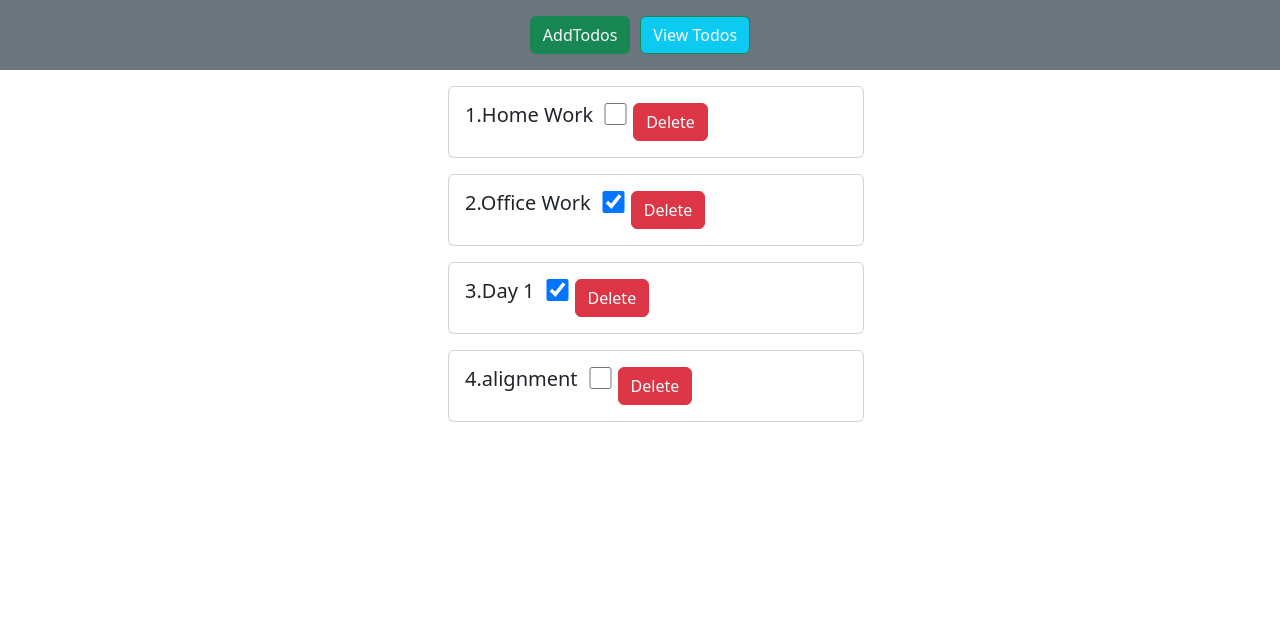
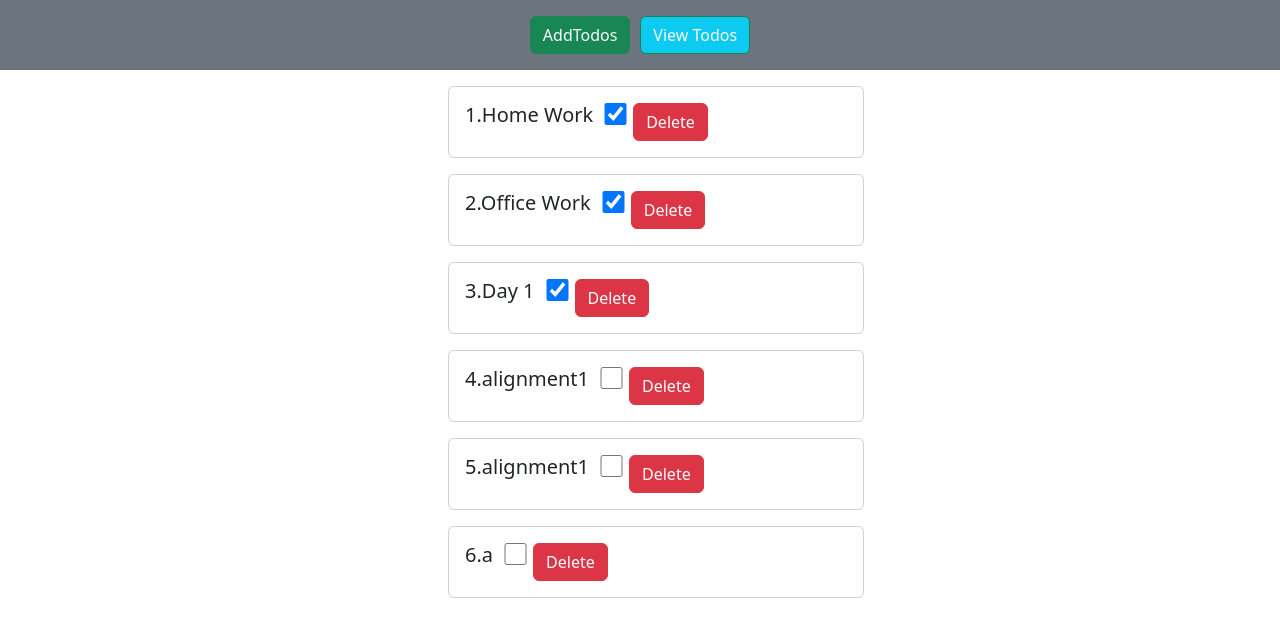
Before and after one commit to Dornal2002/react-assignments, a React (Create React App) app: page / in a window 1280 px wide. Shown: the top 636 px of the page. Built offline with nearby package versions, Linux system fonts and the light colour scheme; data requests are answered from the project's data file.

Commit message:
Assignment 3 Updated

```diff
--- a/db.json
+++ b/db.json
@@ -4,7 +4,7 @@
       "id": "a80c",
       "title": "Home Work",
       "date": "2024-03-11",
-      "isCompleted": false
+      "isCompleted": true
     },
     {
       "id": "0b55",
@@ -19,9 +19,21 @@
       "isCompleted": true
     },
     {
-      "id": "69fe",
-      "title": "alignment",
+      "id": "0641",
+      "title": "alignment1",
       "date": "2024-03-28",
+      "isCompleted": false
+    },
+    {
+      "id": "1214",
+      "title": "alignment1",
+      "date": "2024-03-28",
+      "isCompleted": false
+    },
+    {
+      "id": "b856",
+      "title": "a",
+      "date": "2024-03-12",
       "isCompleted": false
     }
   ]
--- a/src/components/Todos.tsx
+++ b/src/components/Todos.tsx
@@ -12,19 +12,11 @@ export interface Todo {
 }
 
 export default function Todos() {
-  let { todos, loading, error } = useFetch("http://localhost:8000/todos");
+  let { todos, loading, error,refecthData } = useFetch("http://localhost:8000/todos");
   const [todolist, setTodolist] = useState<Todo[]>([]);
-  const [trigger, setTrigger] = useState(0);
+
 
   const navigate = useNavigate();
-
-  // const [newTodo,setNewTodo]=useState<Todo>()
-
-  // useEffect(() => {
-  //   fetch("http://localhost:8000/todos")
-  //     .then((resp) => resp.json())
-  //     .then((data) => setTodolist(data));
-  // }, [trigger]);
 
   useEffect(() => {
     if (todos) {
@@ -50,7 +42,8 @@ export default function Todos() {
     })
       .then((res) => res.json())
       .then(() => {
-        setTrigger(trigger + 1);
+        refecthData(true)
+        // setTrigger(trigger + 1);
       });
   };
 
@@ -62,7 +55,7 @@ export default function Todos() {
       },
     })
       .then(() => alert("Deleted Successfully"))
-      .then(() => setTrigger(trigger + 1));
+      .then(() =>  refecthData(true));
   };
 
   return (
--- a/src/components/useFetch.tsx
+++ b/src/components/useFetch.tsx
@@ -10,7 +10,11 @@ export default function useFetch(url: string) {
   const [todos, setTodos] = useState<Todo[]>([]);
   const [loading, setLoading] = useState<boolean>(true);
   const [error, setError] = useState(null);
-  // const [trigger,setTrigger]=useState<number>(0);
+  const [refetch,setRefecth] = useState<boolean>(false)
+
+  const refecthData = (value:boolean) =>{
+    setRefecth(value)
+  }
 
   useEffect(() => {
     fetch(url)
@@ -24,12 +28,13 @@ export default function useFetch(url: string) {
         setTodos(data);
         setLoading(false);
         setError(null);
+        setRefecth(false)
       })
       .catch((err) => {
         setError(err.message);
         setLoading(false);
       });
-  }, []);
+  }, [refetch]);
 
   // const refetch=()=>setTrigger(trigger+1)
 
@@ -41,5 +46,5 @@ export default function useFetch(url: string) {
   //     {todos && <GetTodos todos={todos} />}
   //   </div>
   // );
-  return { todos, loading, error };
+  return { todos, loading, error,refecthData };
 }
```
